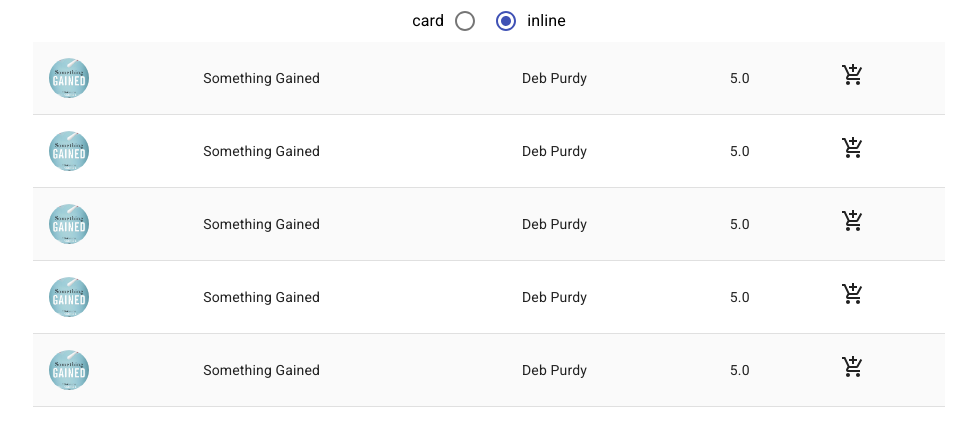
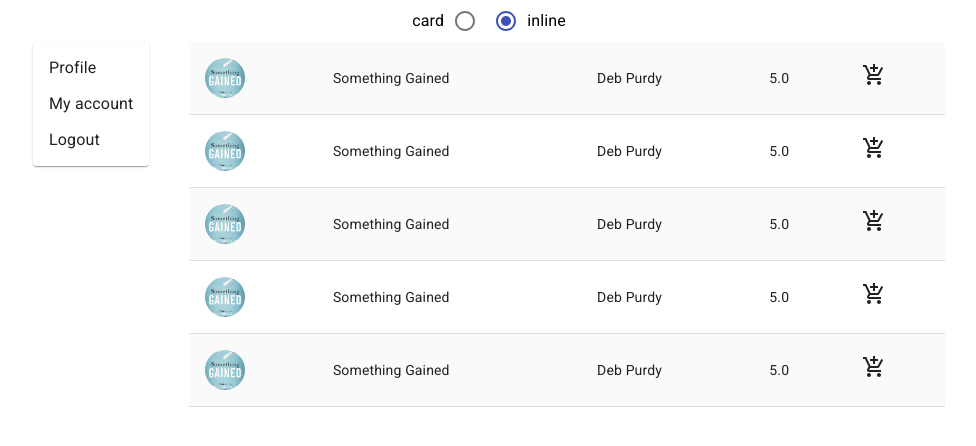
Before and after one commit to dmitryblackwell/bookone-material, a React (Create React App) app: page / in a window 1280 px wide. Shown: the top 446 px of the page, without its empty margins (151-1127 px from the left). Built offline with nearby package versions, Linux system fonts and the light colour scheme.

Commit message:
Add genre select

```diff
--- a/src/components/BookShelf/BookShelf.js
+++ b/src/components/BookShelf/BookShelf.js
@@ -4,6 +4,8 @@ import { withStyles, makeStyles } from '@material-ui/core/styles';
 import BookCards from './BookCards/BookCards';
 import BookTable from './BookTable/BookTable';
 import BookViewSwitcher from './BookViewSwitcher/BookViewSwitcher';
+import GenreSelect from './GenreSelect/GenreSelect';
+import Grid from '@material-ui/core/Grid';
 
 /*
  * BookShelf React function.
@@ -39,9 +41,17 @@ const BookShelf = props => {
         <div>
             <BookViewSwitcher
                 display={booksDisplay}
+                switch={handleViewChange} />
 
-                switch={handleViewChange} />
+            <Grid container spacing={3}>
+                <Grid item xs={2}>
+                    <GenreSelect />
+                </Grid>
+                <Grid item xs={10}>
+
             {books}
+                </Grid>
+            </Grid>
         </div>
     );
 };
--- /dev/null
+++ b/src/components/BookShelf/GenreSelect/GenreSelect.js
@@ -0,0 +1,38 @@
+import React from 'react';
+
+import Paper from '@material-ui/core/Paper';
+import MenuItem from '@material-ui/core/MenuItem';
+import MenuList from '@material-ui/core/MenuList';
+import { makeStyles } from '@material-ui/core/styles';
+
+/*
+ * GenreSelect React function.
+ *
+ * @author [Dmitry Blackwell](https://github.com/dmitryblackwell)
+ * @since  22.10.2019
+ */
+
+const useStyles = makeStyles(theme => ({
+    root: {
+      display: 'flex',
+    },
+    paper: {
+      marginRight: theme.spacing(2),
+    },
+}));
+
+const GenreSelect = props => {
+
+  const classes = useStyles();
+  return (
+    <Paper className={classes.paper}>
+        <MenuList>
+          <MenuItem>Profile</MenuItem>
+          <MenuItem>My account</MenuItem>
+          <MenuItem>Logout</MenuItem>
+        </MenuList>
+    </Paper>
+  );
+};
+
+export default GenreSelect;
```
